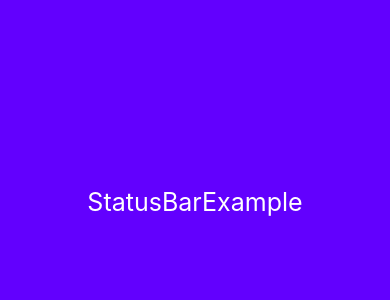
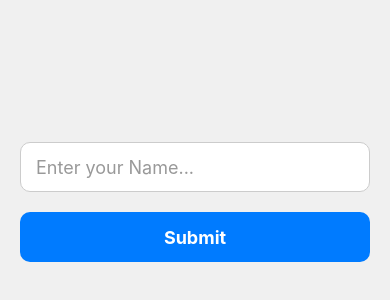
Before and after one commit to hasilakhwa/learning1, a React Native app: screen / in a window 390 px wide. Shown: the part 220-520 px from the top of the page. Built offline with nearby package versions, Linux system fonts and the light colour scheme.

Commit message:
Use ref Hook completed

```diff
--- a/App.jsx
+++ b/App.jsx
@@ -20,7 +20,8 @@
 // import StyleWithButton from './src/component/StyleWithButton'
 // import Loader from './src/component/Loader'
 // import PressableComponent from './src/component/PressableComponent'
-import StatusBarExample from './src/component/StatusBarExample'
+// import StatusBarExample from './src/component/StatusBarExample'
+import UseRefHook from './src/component/UseRefHook'
 const App = () => {
   return (
     <View
@@ -57,7 +58,8 @@
       {/* <StyleWithButton /> */}
       {/* <Loader /> */}
       {/* <PressableComponent /> */}
-      <StatusBarExample />
+      {/* <StatusBarExample /> */}
+      <UseRefHook />
     </View>
   );
 };
--- /dev/null
+++ b/src/component/UseRefHook.jsx
@@ -0,0 +1,64 @@
+import { View, Text, TextInput, TouchableOpacity, StyleSheet } from 'react-native'
+import React, { useRef } from 'react'
+
+const UseRefHook = () => {
+    const myRef = useRef()
+    const handleRef = () => (
+        // myRef.current.setNativeProps({
+        //     text : 'Hasnain',
+        //     style : {backgroundColor:'crimson' ,  color: 'white'}
+        // })
+        myRef.current.focus()
+    )
+
+  return (
+    <View style={styles.container}>
+      <TextInput
+      ref={myRef}
+      placeholder='Enter your Name...'
+      placeholderTextColor={'#999'}
+      style={styles.input}
+    //   keyboardType='email-address'
+      />
+      <TouchableOpacity style={styles.button} onPress={handleRef}>
+        <Text style={styles.buttonText}>Submit</Text>
+      </TouchableOpacity>
+    </View>
+  )
+}
+const styles = StyleSheet.create({
+    container:{
+        flex:1,
+        justifyContent:'center',
+        alignItems:'center',
+        backgroundColor:'#f0f0f0',
+        padding:20,
+    },
+    input:{
+        width:'100%',
+        height:50,
+        backgroundColor:'#fff',
+        borderRadius:10,
+        paddingHorizontal:15,
+        fontSize:18,
+        borderWidth:1,
+        borderColor:'#ccc',
+        marginBottom:20,
+
+    },
+    button:{
+        width:'100%',
+        height:50,
+        backgroundColor:'#007bff',
+        borderRadius:10,
+        justifyContent:'center',
+        alignItems:'center',
+    },
+    buttonText:{
+        color:'#fff',
+        fontSize:18,
+        fontWeight:'bold',
+    },
+
+})
+export default UseRefHook
```
